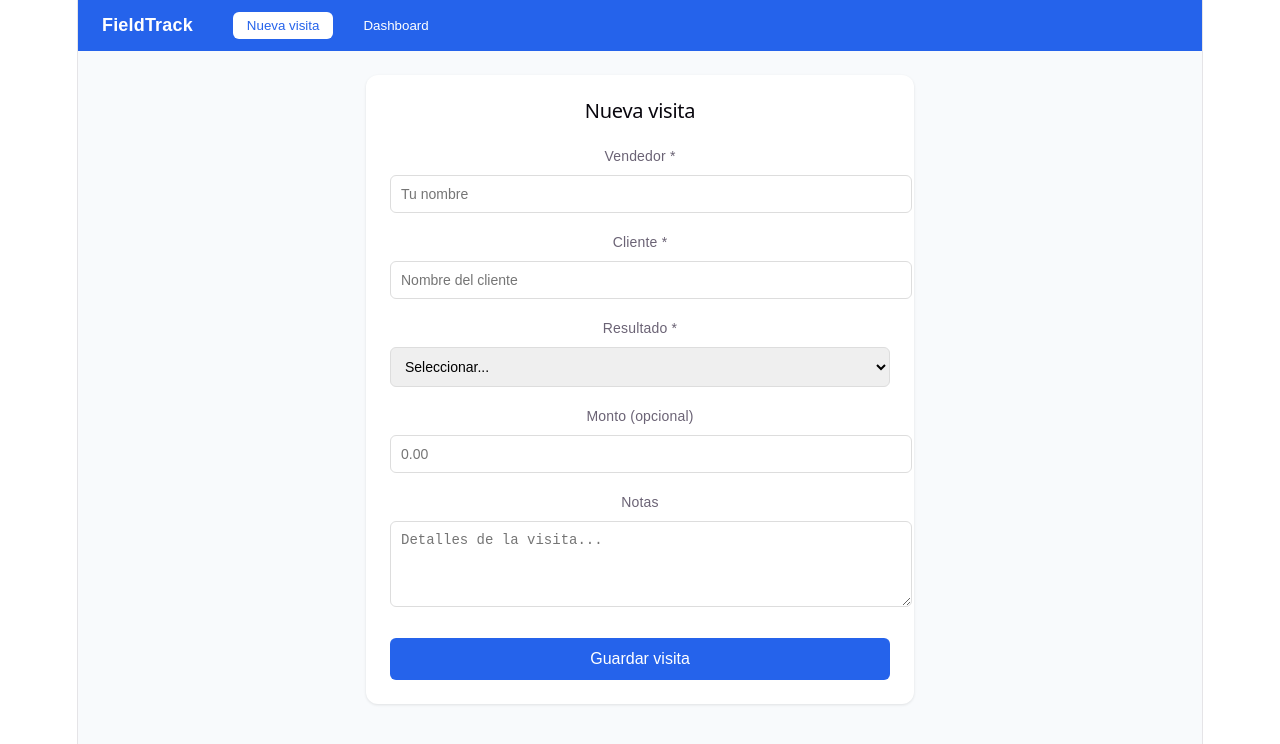
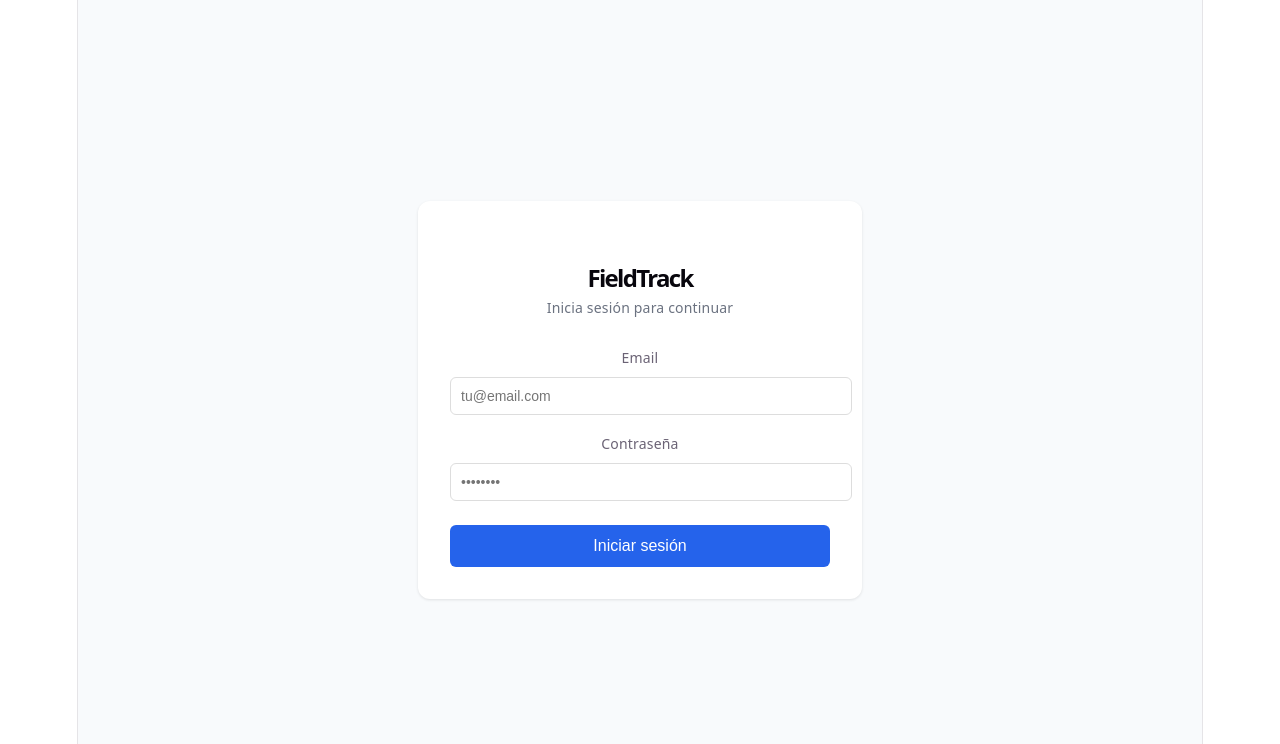
Before and after one commit to sebasvz410/fieldtrack, a React app in the folder web/: page / in a window 1280 px wide. Shown: the top 744 px of the page. Built offline with nearby package versions, Linux system fonts and the light colour scheme; the HTML template or start-up script is replaced by a standard one.

Commit message:
login agregado

```diff
--- a/web/src/App.jsx
+++ b/web/src/App.jsx
@@ -1,10 +1,37 @@
-import { useState } from 'react'
+import { useState, useEffect } from 'react'
 import { supabase } from './supabase'
+import Login from './Login'
 import FormularioVisita from './FormularioVisita'
 import DashboardSupervisor from './DashboardSupervisor'
 
 function App() {
+  const [usuario, setUsuario] = useState(null)
+  const [cargando, setCargando] = useState(true)
   const [pantalla, setPantalla] = useState('formulario')
+
+  useEffect(() => {
+    supabase.auth.getSession().then(({ data: { session } }) => {
+      setUsuario(session?.user ?? null)
+      setCargando(false)
+    })
+
+    supabase.auth.onAuthStateChange((_event, session) => {
+      setUsuario(session?.user ?? null)
+    })
+  }, [])
+
+  async function handleLogout() {
+    await supabase.auth.signOut()
+    setUsuario(null)
+  }
+
+  if (cargando) return (
+    <div style={{ minHeight: '100vh', display: 'flex', alignItems: 'center', justifyContent: 'center', fontFamily: 'sans-serif' }}>
+      Cargando...
+    </div>
+  )
+
+  if (!usuario) return <Login onLogin={setUsuario} />
 
   return (
     <div style={{ fontFamily: 'sans-serif', minHeight: '100vh', background: '#f8fafc' }}>
@@ -22,10 +49,19 @@ function App() {
         >
           Dashboard
         </button>
+        <div style={{ marginLeft: 'auto', display: 'flex', alignItems: 'center', gap: '12px' }}>
+          <span style={{ color: 'white', fontSize: '13px' }}>{usuario.email}</span>
+          <button
+            onClick={handleLogout}
+            style={{ background: 'rgba(255,255,255,0.2)', color: 'white', border: 'none', padding: '6px 14px', borderRadius: '6px', cursor: 'pointer', fontSize: '13px' }}
+          >
+            Salir
+          </button>
+        </div>
       </nav>
 
       <div style={{ padding: '24px' }}>
-        {pantalla === 'formulario' && <FormularioVisita />}
+        {pantalla === 'formulario' && <FormularioVisita usuario={usuario} />}
         {pantalla === 'dashboard' && <DashboardSupervisor />}
       </div>
     </div>
--- /dev/null
+++ b/web/src/Login.jsx
@@ -0,0 +1,83 @@
+import { useState } from 'react'
+import { supabase } from './supabase'
+
+function Login({ onLogin }) {
+  const [form, setForm] = useState({ email: '', password: '' })
+  const [error, setError] = useState('')
+  const [cargando, setCargando] = useState(false)
+
+  function handleChange(e) {
+    setForm({ ...form, [e.target.name]: e.target.value })
+  }
+
+  async function handleSubmit(e) {
+    e.preventDefault()
+    setCargando(true)
+    setError('')
+
+    const { data, error } = await supabase.auth.signInWithPassword({
+      email: form.email,
+      password: form.password
+    })
+
+    if (error) {
+      setError('Email o contraseña incorrectos')
+    } else {
+      onLogin(data.user)
+    }
+    setCargando(false)
+  }
+
+  return (
+    <div style={{ minHeight: '100vh', background: '#f8fafc', display: 'flex', alignItems: 'center', justifyContent: 'center' }}>
+      <div style={{ background: 'white', padding: '32px', borderRadius: '12px', boxShadow: '0 1px 3px rgba(0,0,0,0.1)', width: '100%', maxWidth: '380px' }}>
+        <h1 style={{ fontSize: '24px', fontWeight: '700', marginBottom: '4px' }}>FieldTrack</h1>
+        <p style={{ color: '#6b7280', marginBottom: '24px', fontSize: '14px' }}>Inicia sesión para continuar</p>
+
+        <form onSubmit={handleSubmit}>
+          <div style={{ marginBottom: '16px' }}>
+            <label style={{ display: 'block', marginBottom: '6px', fontWeight: '500', fontSize: '14px' }}>Email</label>
+            <input
+              name="email"
+              type="email"
+              value={form.email}
+              onChange={handleChange}
+              placeholder="tu@email.com"
+              required
+              style={{ width: '100%', padding: '10px', border: '1px solid #ddd', borderRadius: '6px', fontSize: '14px' }}
+            />
+          </div>
+
+          <div style={{ marginBottom: '24px' }}>
+            <label style={{ display: 'block', marginBottom: '6px', fontWeight: '500', fontSize: '14px' }}>Contraseña</label>
+            <input
+              name="password"
+              type="password"
+              value={form.password}
+              onChange={handleChange}
+              placeholder="••••••••"
+              required
+              style={{ width: '100%', padding: '10px', border: '1px solid #ddd', borderRadius: '6px', fontSize: '14px' }}
+            />
+          </div>
+
+          {error && (
+            <div style={{ marginBottom: '16px', padding: '10px', background: '#fee2e2', borderRadius: '6px', color: '#dc2626', fontSize: '14px' }}>
+              {error}
+            </div>
+          )}
+
+          <button
+            type="submit"
+            disabled={cargando}
+            style={{ width: '100%', padding: '12px', background: '#2563eb', color: 'white', border: 'none', borderRadius: '6px', fontSize: '16px', fontWeight: '500', cursor: 'pointer' }}
+          >
+            {cargando ? 'Entrando...' : 'Iniciar sesión'}
+          </button>
+        </form>
+      </div>
+    </div>
+  )
+}
+
+export default Login
```
